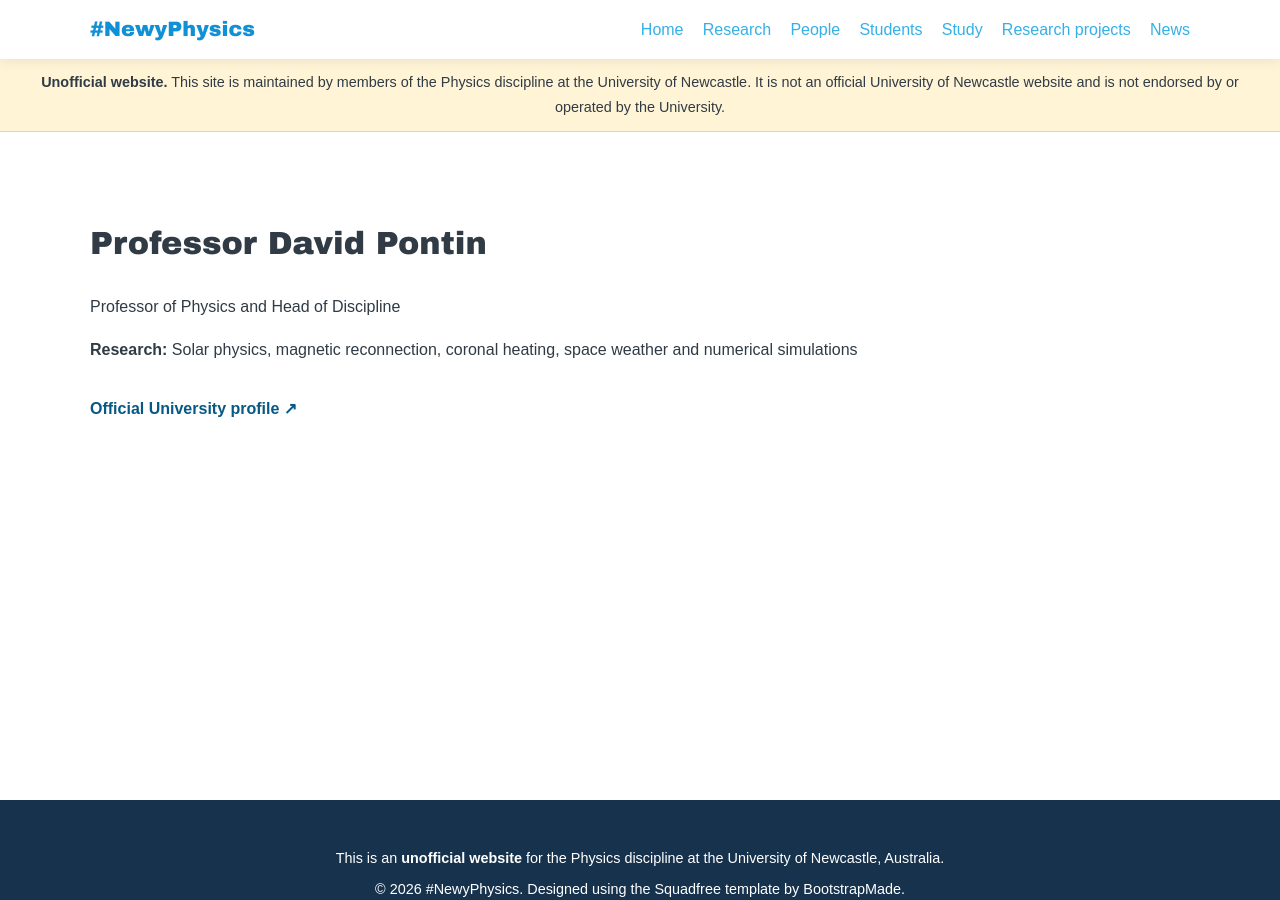
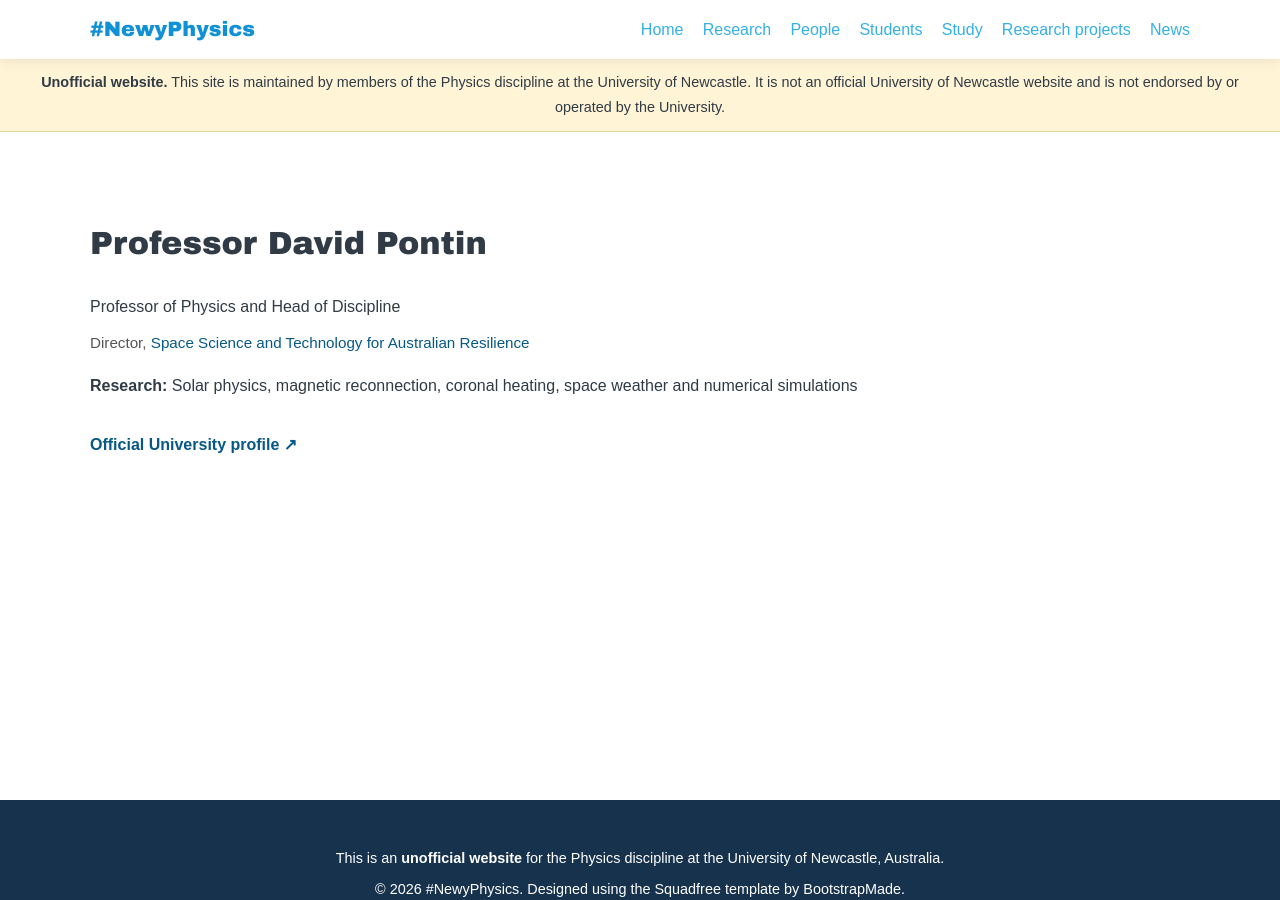
Before and after one commit to NewyPhysics/unofficial_homepage, a Jekyll site: the page built from _people/pontin-david.md, in a window 1280 px wide and 900 px high. Built offline with Jekyll 4.4.1, drawn with Linux system fonts in a browser that asks for light colours.

Commit message:
Show centre director roles on David Pontin's and Paul Dastoor's cards
Co-Authored-By: Claude Opus 5.5 <noreply@anthropic.com>
Claude-Session: https://claude.ai/code/session_01LYcBCLwvG5rvH6dJMd99nN

```diff
--- a/_layouts/person.html
+++ b/_layouts/person.html
@@ -10,6 +10,7 @@ layout: default
     {% endif %}
     <h1>{{ page.name }}</h1>
     {% if page.role %}<p class="lead">{{ page.role }}</p>{% endif %}
+    {% for pos in page.positions %}<p class="person-position">{{ pos.title }}, {% if pos.url %}<a href="{{ pos.url }}" target="_blank" rel="noopener noreferrer">{{ pos.name }}</a>{% else %}{{ pos.name }}{% endif %}</p>{% endfor %}
     {% if page.research %}<p><strong>Research:</strong> {{ page.research }}</p>{% endif %}
     {% if page.courses %}
       <p class="person-courses"><strong>Courses:</strong>
--- a/_people/pontin-david.md
+++ b/_people/pontin-david.md
@@ -2,6 +2,10 @@
 name: "Professor David Pontin"
 sort_name: "Pontin"
 role: "Professor of Physics and Head of Discipline"
+positions:
+  - title: "Director"
+    name: "Space Science and Technology for Australian Resilience"
+    url: "https://www.newcastle.edu.au/research/centre/space-science-and-technology-for-australian-resilience"
 research: "Solar physics, magnetic reconnection, coronal heating, space weather and numerical simulations"
 official_url: "https://profiles.newcastle.edu.au/David-Pontin"
 ---
--- a/assets/css/style.css
+++ b/assets/css/style.css
@@ -99,6 +99,16 @@ section[id] { scroll-margin-top:80px; }
   margin-bottom: 12px;
 }
 
+.person-position {
+  color: #555;
+  font-size: 0.95rem;
+  margin: -6px 0 12px;
+}
+
+.person-position a {
+  color: #075985;
+}
+
 .person-research,
 .person-courses {
   font-size: 0.95rem;
--- a/index.html
+++ b/index.html
@@ -80,6 +80,10 @@ title: Home
           <p class="person-role">{{ person.role }}</p>
           {% endif %}
 
+          {% for pos in person.positions %}
+          <p class="person-position">{{ pos.title }}, {% if pos.url %}<a href="{{ pos.url }}" target="_blank" rel="noopener noreferrer">{{ pos.name }}</a>{% else %}{{ pos.name }}{% endif %}</p>
+          {% endfor %}
+
           {% if person.research %}
           <p class="person-research">
             <strong>Research:</strong> {{ person.research }}
```
Also changed, not shown: _people/dastoor-paul.md (+4 -0 lines), _people/example-academic.md (+5 -0 lines).
